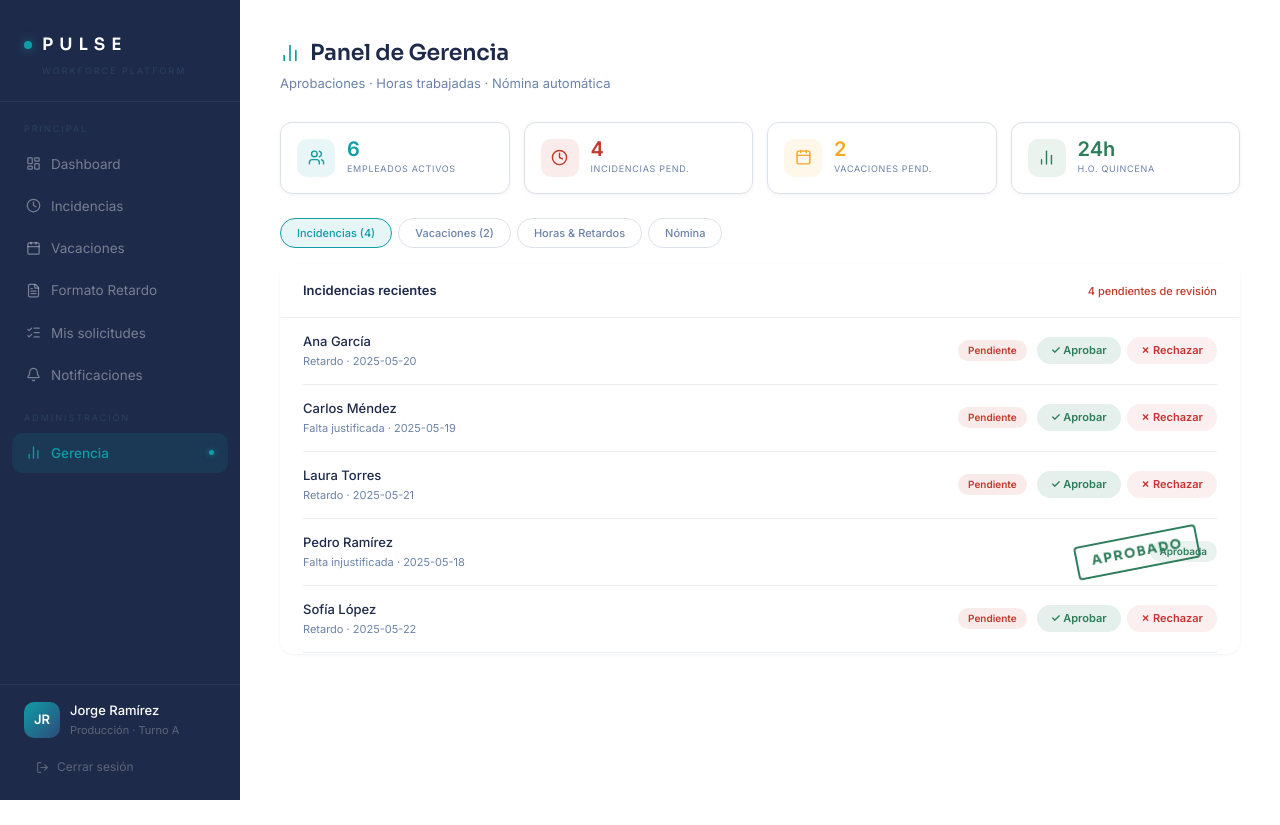
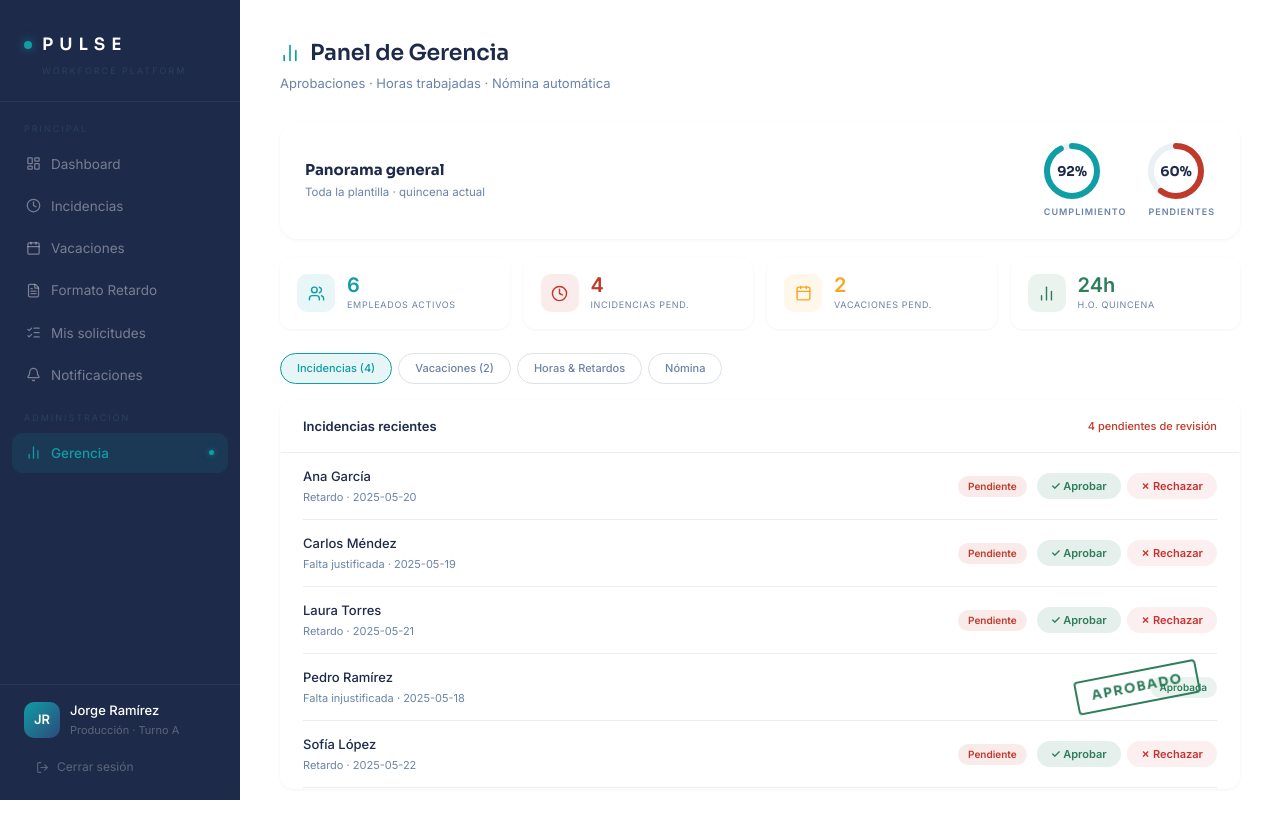
Before and after one commit to ROYIOS/PULSE, a Next.js app: page /gerencia in a window 1280 px wide. Before the commit the page ends 800 px from the top, so only its background shows below. Built offline with nearby package versions, Linux system fonts and the light colour scheme.

Commit message:
Agregar Panorama con anillos y vidrio liquido a las tarjetas KPI de Gerencia

```diff
--- a/app/gerencia/page.tsx
+++ b/app/gerencia/page.tsx
@@ -3,6 +3,7 @@ import { useState, useEffect } from "react";
 import Sidebar from "@/components/dashboard/Sidebar";
 import { BarChart2, Users, Clock, Calendar, Eye, EyeOff } from "lucide-react";
 import AsistenciaGrid from "@/components/dashboard/AsistenciaGrid";
+import ProgressRing from "@/components/dashboard/ProgressRing";
 
 type Rol = "gerente" | "rrhh" | "nomina";
 type Status = "pendiente" | "aprobada" | "rechazada";
@@ -194,6 +195,21 @@ export default function GerenciaPage() {
           </p>
         </div>
 
+        {/* PANORAMA */}
+        <div className="glass-static" style={{
+          borderRadius:"18px", padding:"20px 24px", marginBottom:"18px",
+          display:"flex", alignItems:"center", justifyContent:"space-between", flexWrap:"wrap", gap:"16px",
+        }}>
+          <div>
+            <div style={{fontFamily:"'Sora', sans-serif", fontWeight:700, fontSize:"15px", color:"#1E2A4A"}}>Panorama general</div>
+            <div style={{fontSize:"11.5px", color:"#6B83A8", marginTop:"2px"}}>Toda la plantilla · quincena actual</div>
+          </div>
+          <div style={{display:"flex", gap:"22px"}}>
+            <ProgressRing value={92} label="Cumplimiento" color="#0F9DA6"/>
+            <ProgressRing value={Math.min(100, Math.round((pendInc+pendVac)/10*100))} label="Pendientes" color="#C0392B"/>
+          </div>
+        </div>
+
         {/* KPIs */}
         <div style={{display:"grid",gridTemplateColumns:"repeat(4,1fr)",gap:"14px",marginBottom:"24px"}}>
           {[
@@ -202,9 +218,8 @@ export default function GerenciaPage() {
             {label:"Vacaciones pend.",  value:`${pendVac}`,color:"#F5A623",icon:Calendar},
             {label:"H.O. quincena",     value:"24h",       color:"#2E7D5B",icon:BarChart2},
           ].map(k=>(
-            <div key={k.label} style={{
-              background:"#FFFFFF",borderRadius:"12px",padding:"16px",
-              border:"1.5px solid #DDE1EA",boxShadow:"0 1px 4px rgba(30,42,74,.05)",
+            <div key={k.label} className="glass" style={{
+              borderRadius:"12px",padding:"16px",
               display:"flex",alignItems:"center",gap:"12px",
             }}>
               <div style={{width:38,height:38,borderRadius:"10px",background:`${k.color}18`,
```
